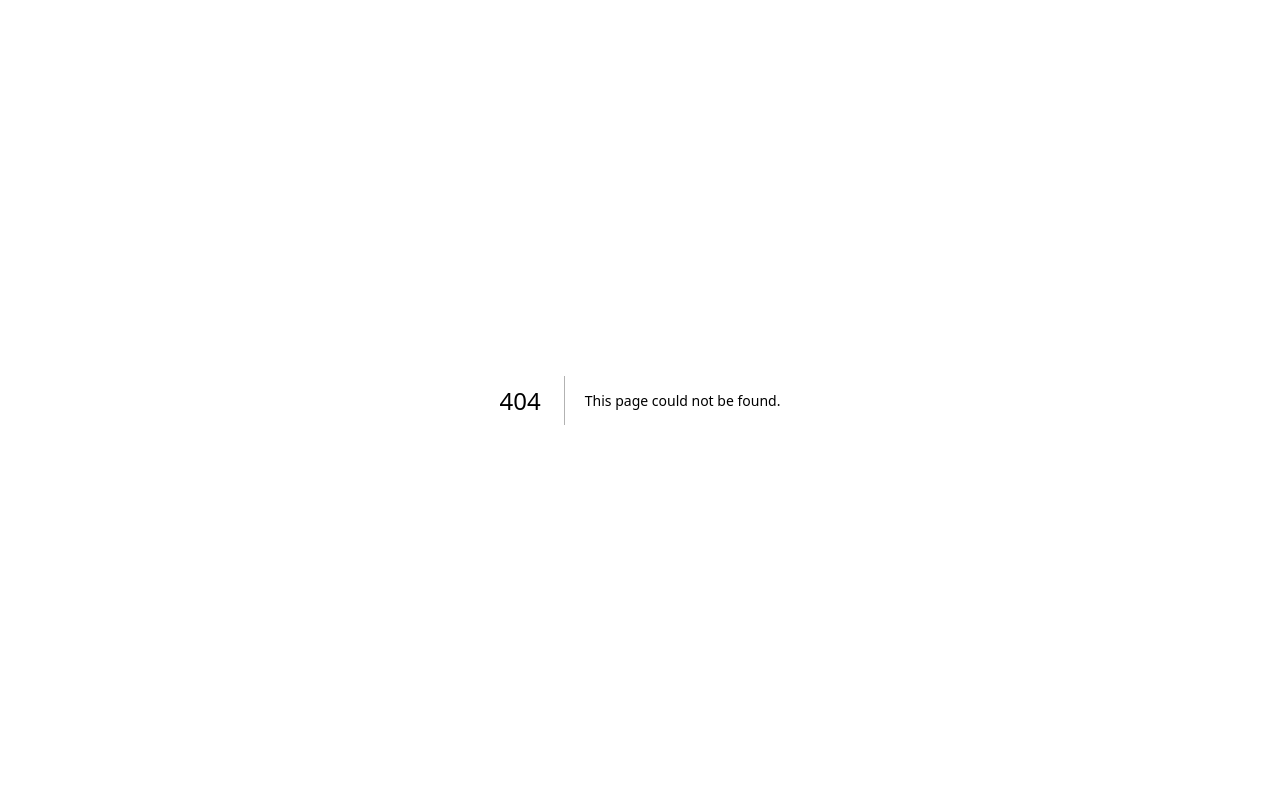
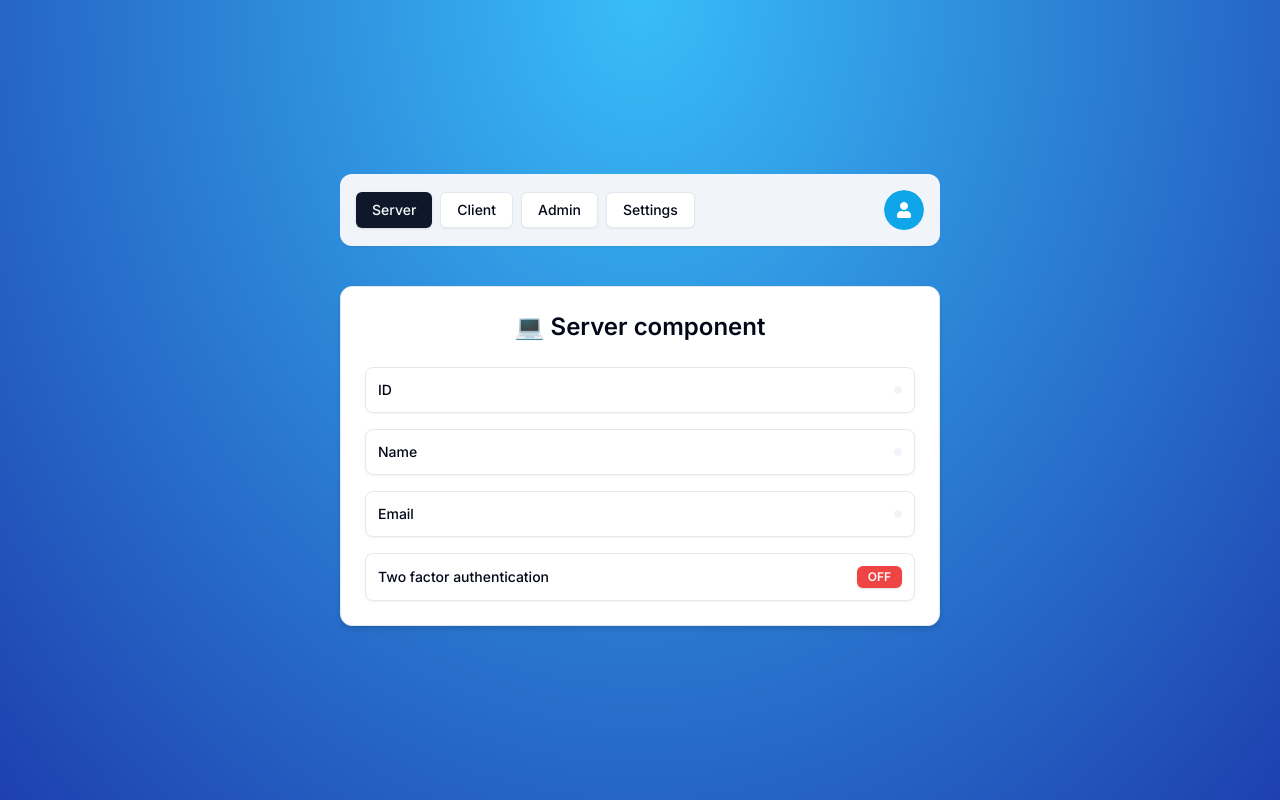
Before and after one commit to puncoz/next-auth, a Next.js app: page /server in a window 1280 px wide. Before the commit this address had no page. Built offline with nearby package versions, Linux system fonts and the light colour scheme; no server answers.

Commit message:
server user info component

```diff
--- /dev/null
+++ b/app/(protected)/server/page.tsx
@@ -0,0 +1,15 @@
+import UserInfo from "@/components/auth/user-info"
+import { currentUser } from "@/lib/auth"
+import React, { type FunctionComponent } from "react"
+
+type Props = {};
+
+const ServerPage: FunctionComponent<Props> = async (props) => {
+  const user = await currentUser()
+
+  return (
+    <UserInfo user={user} label="💻 Server component"/>
+  )
+}
+
+export default ServerPage
--- a/auth/auth.ts
+++ b/auth/auth.ts
@@ -61,6 +61,8 @@ export const {
         session.user.role = token.role as UserRole
       }
 
+      session.user.isTwoFactorEnabled = token.isTwoFactorEnabled as boolean
+
       return session
     },
 
@@ -75,6 +77,7 @@ export const {
       }
 
       token.role = dbUser.role
+      token.isTwoFactorEnabled = dbUser.isTwoFactorEnabled
 
       return token
     },
--- /dev/null
+++ b/components/auth/user-info.tsx
@@ -0,0 +1,47 @@
+import { Badge } from "@/components/ui/badge"
+import { Card, CardContent, CardHeader } from "@/components/ui/card"
+import type { ExtendedUser } from "@/next-auth"
+import React, { FunctionComponent } from "react"
+
+type Props = {
+  user?: ExtendedUser
+  label: string
+};
+
+const UserInfo: FunctionComponent<Props> = ({ user, label }) => {
+  return (
+    <Card className="w-[600px] shadow-md">
+      <CardHeader>
+        <p className="text-2xl font-semibold text-center">
+          {label}
+        </p>
+      </CardHeader>
+
+      <CardContent className="space-y-4">
+        <div className="flex flex-row items-center justify-between rounded-lg border p-3 shadow-sm">
+          <p className="text-sm font-medium">ID</p>
+          <p className="truncate text-xs max-w-[180px] font-mono p-1 bg-slate-100 rounded-md">{user?.id}</p>
+        </div>
+
+        <div className="flex flex-row items-center justify-between rounded-lg border p-3 shadow-sm">
+          <p className="text-sm font-medium">Name</p>
+          <p className="truncate text-xs max-w-[180px] font-mono p-1 bg-slate-100 rounded-md">{user?.name}</p>
+        </div>
+
+        <div className="flex flex-row items-center justify-between rounded-lg border p-3 shadow-sm">
+          <p className="text-sm font-medium">Email</p>
+          <p className="truncate text-xs max-w-[180px] font-mono p-1 bg-slate-100 rounded-md">{user?.email}</p>
+        </div>
+
+        <div className="flex flex-row items-center justify-between rounded-lg border p-3 shadow-sm">
+          <p className="text-sm font-medium">Two factor authentication</p>
+          <Badge variant={user?.isTwoFactorEnabled ? "success" : "destructive"}>
+            {user?.isTwoFactorEnabled ? "ON" : "OFF"}
+          </Badge>
+        </div>
+      </CardContent>
+    </Card>
+  )
+}
+
+export default UserInfo
--- /dev/null
+++ b/components/ui/badge.tsx
@@ -0,0 +1,37 @@
+import { cn } from "@/lib/utils"
+import { cva, type VariantProps } from "class-variance-authority"
+import * as React from "react"
+
+const badgeVariants = cva(
+  "inline-flex items-center rounded-md border px-2.5 py-0.5 text-xs font-semibold transition-colors focus:outline-none focus:ring-2 focus:ring-ring focus:ring-offset-2",
+  {
+    variants: {
+      variant: {
+        default:
+          "border-transparent bg-primary text-primary-foreground shadow hover:bg-primary/80",
+        secondary:
+          "border-transparent bg-secondary text-secondary-foreground hover:bg-secondary/80",
+        destructive:
+          "border-transparent bg-destructive text-destructive-foreground shadow hover:bg-destructive/80",
+        outline: "text-foreground",
+        success: "border-transparent bg-emerald-500 text-primary-foreground shadow hover:bg-emerald/80",
+      },
+    },
+    defaultVariants: {
+      variant: "default",
+    },
+  },
+)
+
+export interface BadgeProps
+  extends React.HTMLAttributes<HTMLDivElement>,
+    VariantProps<typeof badgeVariants> {
+}
+
+function Badge({ className, variant, ...props }: BadgeProps) {
+  return (
+    <div className={cn(badgeVariants({ variant }), className)} {...props} />
+  )
+}
+
+export { Badge, badgeVariants }
--- /dev/null
+++ b/lib/auth.ts
@@ -0,0 +1,8 @@
+"use server"
+import { auth } from "@/auth/auth"
+
+export const currentUser = async () => {
+  const session = await auth()
+
+  return session?.user
+}
--- a/next-auth.d.ts
+++ b/next-auth.d.ts
@@ -3,6 +3,7 @@ import { DefaultSession } from "next-auth"
 
 export type ExtendedUser = DefaultSession["user"] & {
   role: UserRole
+  isTwoFactorEnabled: boolean
 }
 
 declare module "next-auth" {
```
